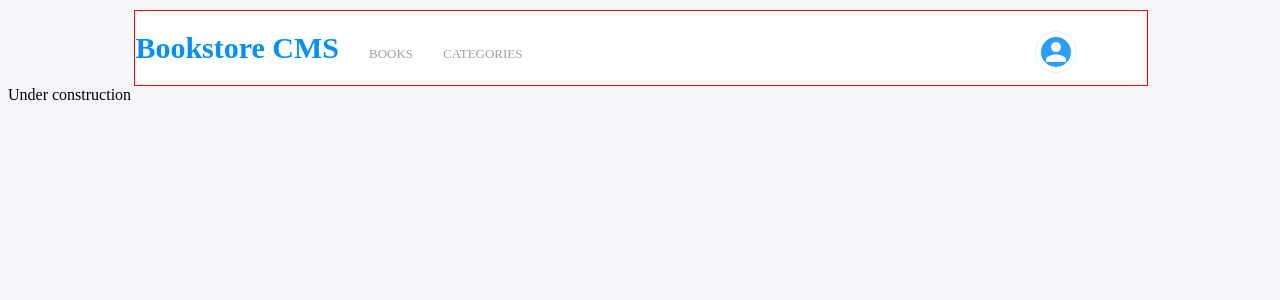
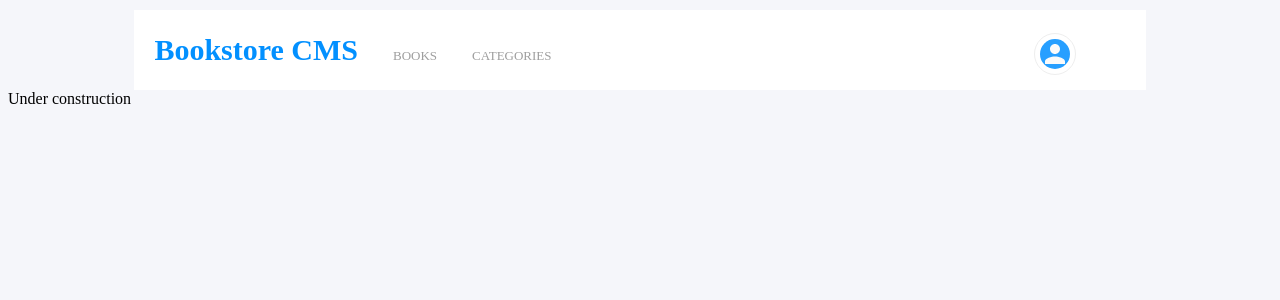
Before and after one commit to tta2yta/redux-books-store, a React (Create React App) app: page /categories in a window 1280 px wide. Shown: the top 300 px of the page. Built offline with nearby package versions, Linux system fonts and the light colour scheme.

Commit message:
Add style to nabar

```diff
--- a/src/App.scss
+++ b/src/App.scss
@@ -94,9 +94,8 @@ input[type="button"] {
 }
 
 .navBar {
-  padding: 20px 0 20px 0;
+  padding: 23px 0 23px 0;
   margin-bottom: 0;
-  border: 1px solid red;
 }
 
 .nav-items {
@@ -119,8 +118,9 @@ input[type="button"] {
 }
 
 .navBar ul a {
-  padding-left: 30px;
+  padding-left: 35px ;
   font-size: 13px;
+  padding-bottom: 30px;
 }
 
 .navBar ul {
@@ -132,7 +132,8 @@ input[type="button"] {
   font-size: 30px;
   color: #0290ff;
   font-weight: 700;
-  padding-left: 0;
+  padding-left: 20px;
+  padding-bottom: 0;
 }
 
 .progress {
```
